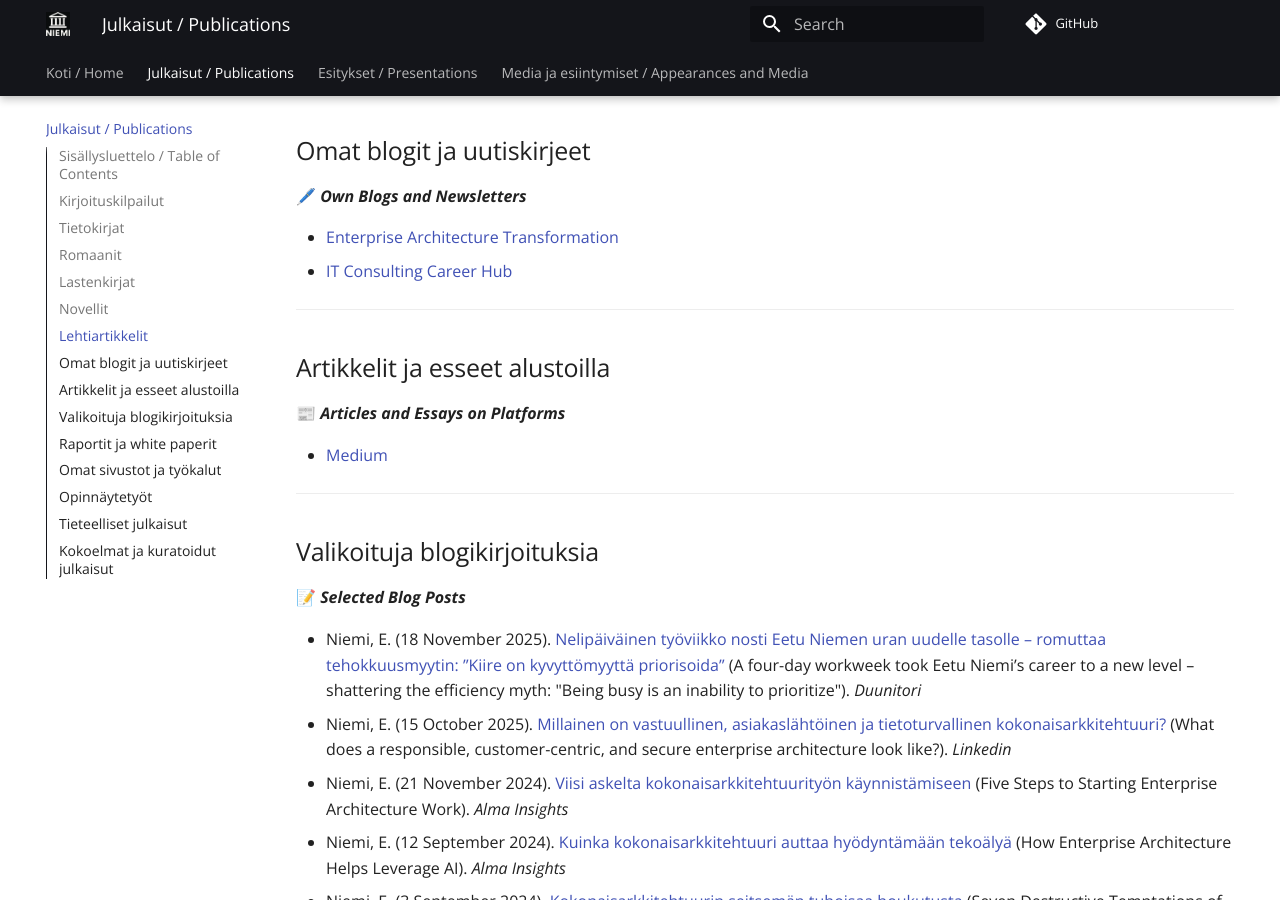
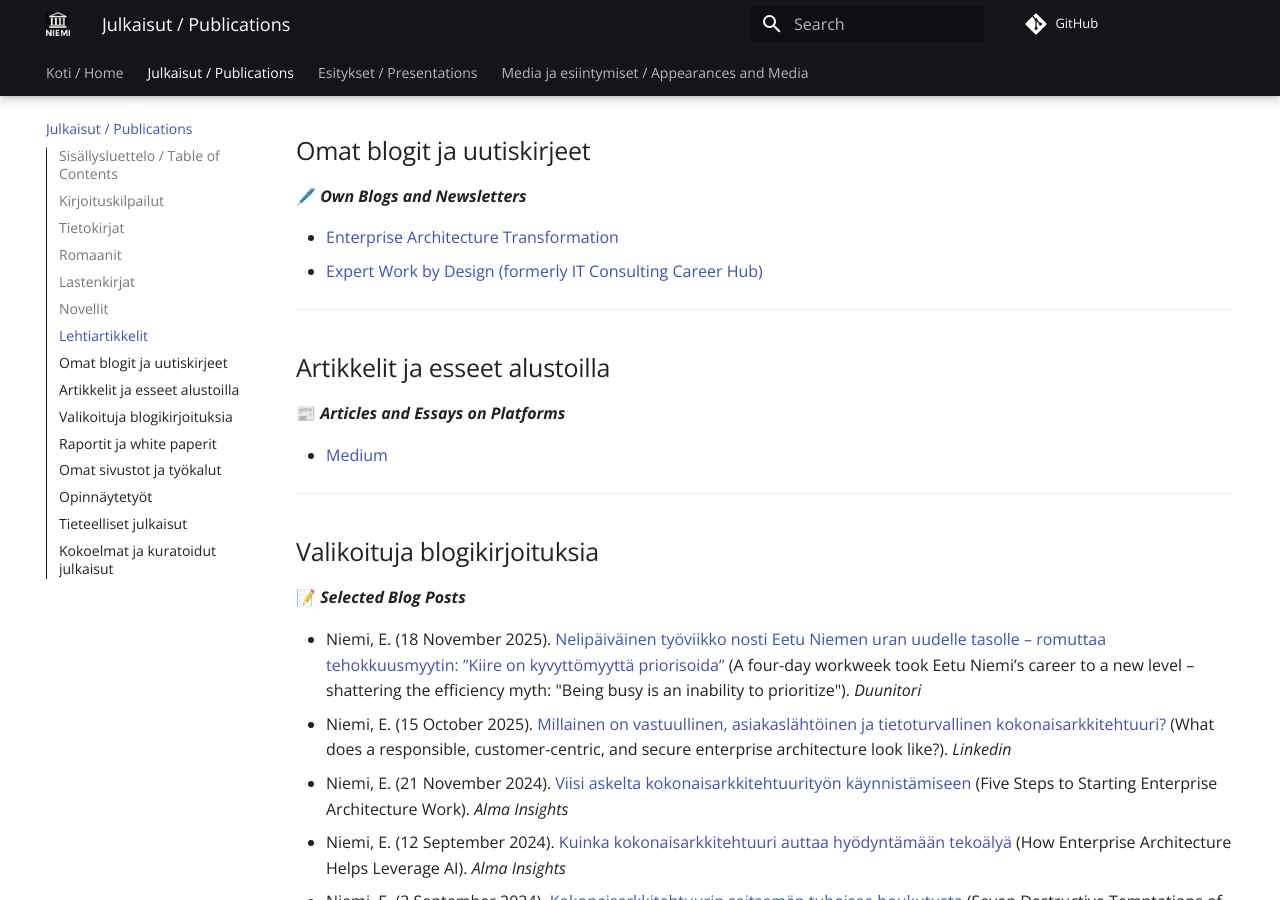
Before and after one commit to eetuniemiphd/eetuniemi, an MkDocs documentation site: the page built from docs/publications.md, in a window 1280 px wide and 900 px high, scrolled down 4365 px. Built offline with MkDocs 1.6.1 and Material for MkDocs 9.7.7, drawn with Linux system fonts in a browser that asks for light colours; comment, search, counter and statistics services are not loaded.

Commit message:
Update publications.md

```diff
--- a/docs/publications.md
+++ b/docs/publications.md
@@ -124,7 +124,7 @@
 🖊️ ***Own Blogs and Newsletters***
 
 - [Enterprise Architecture Transformation](https://www.eatransformation.com)
-- [IT Consulting Career Hub](https://www.itconsultingcareer.com)
+- [Expert Work by Design (formerly IT Consulting Career Hub)](https://www.itconsultingcareer.com)
 
 ---
 
```
